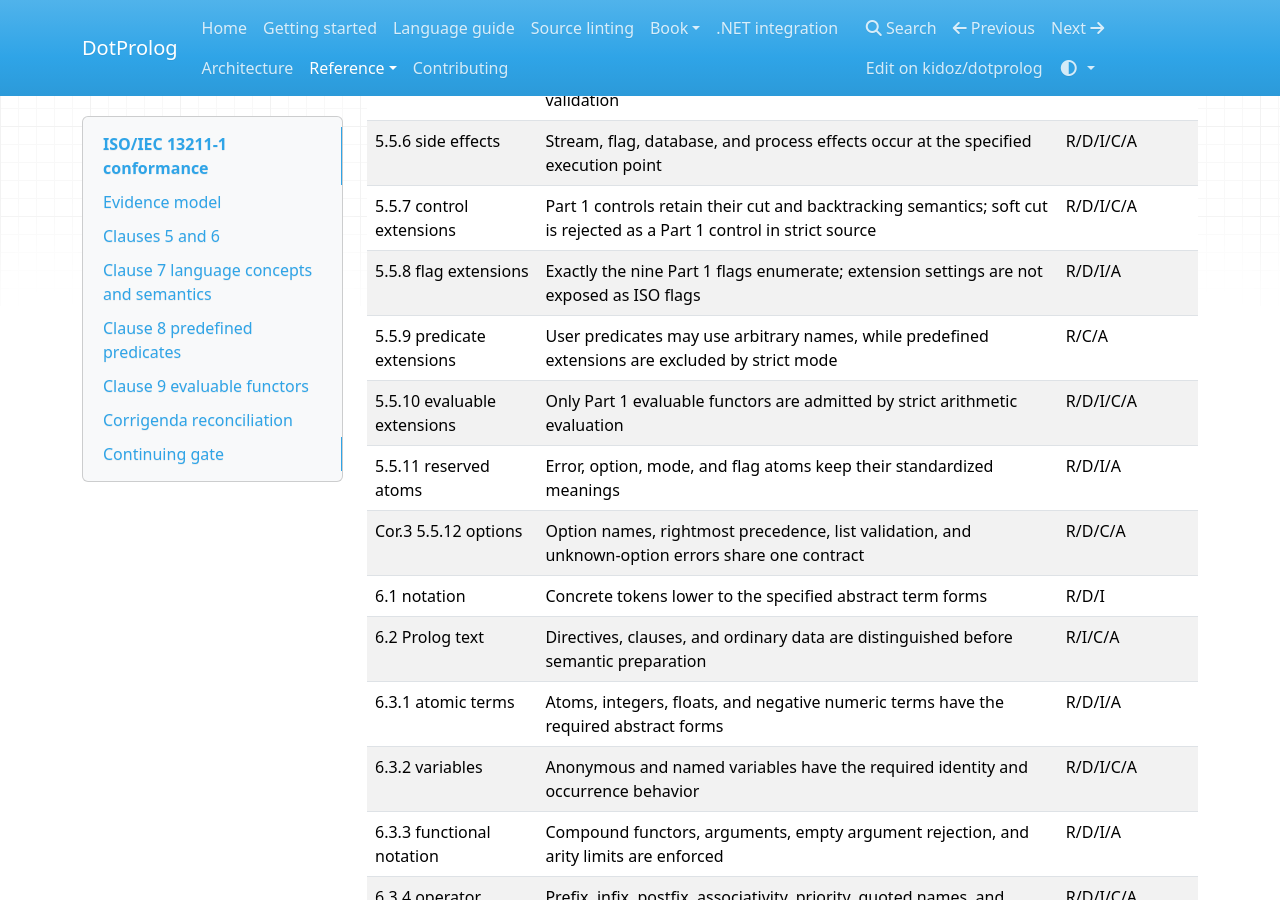
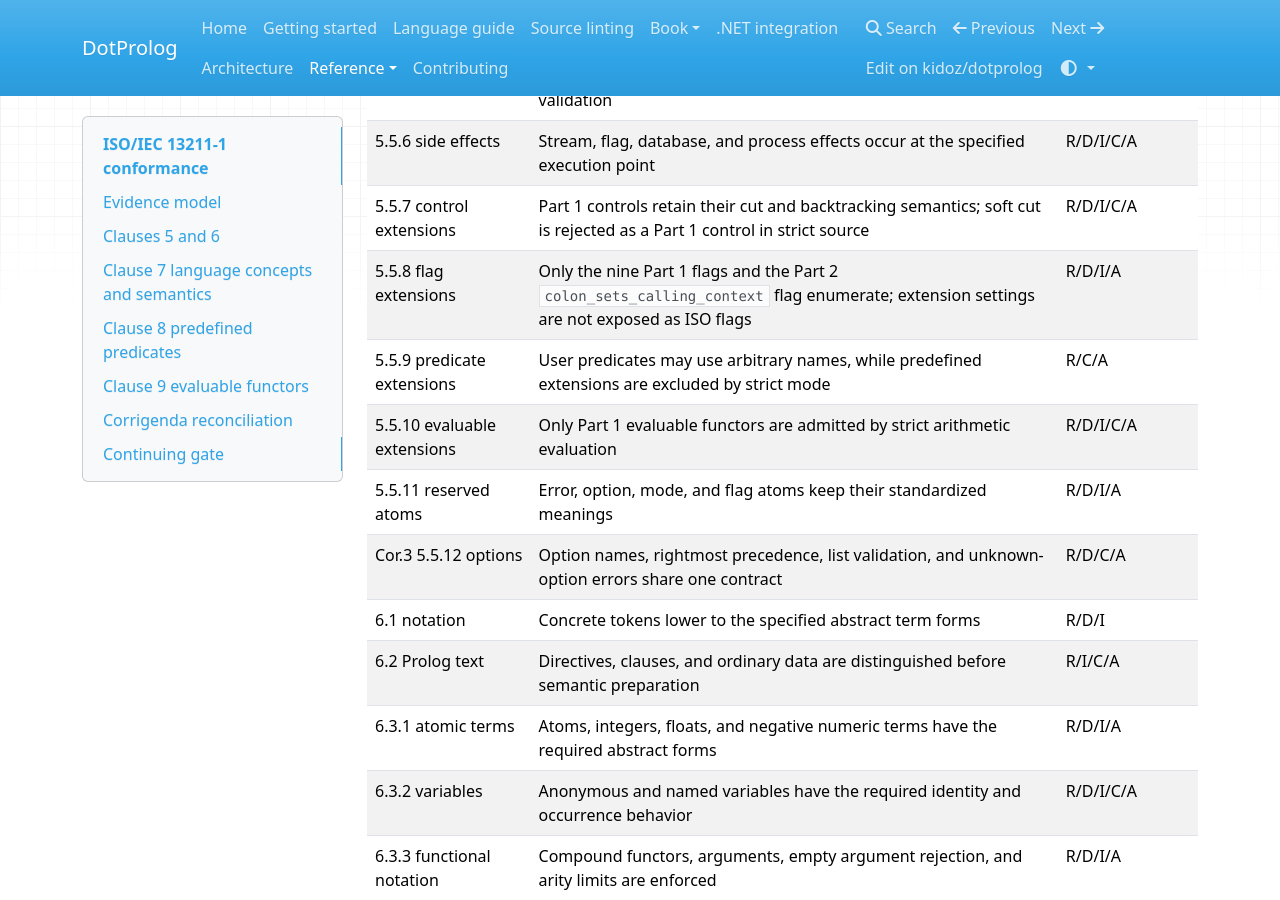
Before and after one commit to kidoz/dotprolog, an MkDocs documentation site: the page built from docs/reference/iso-part1-conformance.md, in a window 1280 px wide and 900 px high, scrolled down 1656 px. Built offline with MkDocs 1.6.1, drawn with Linux system fonts in a browser that asks for light colours; nearby versions of some CDN libraries.

Commit message:
Count the Part 2 flag in the NativeAOT acceptance gate

```diff
--- a/docs/reference/iso-part1-conformance.md
+++ b/docs/reference/iso-part1-conformance.md
@@ -46,7 +46,7 @@ predefined-predicate and evaluable-functor inventory is also pinned by
 | 5.5.5 directives | Standard directives retain their preparation-time meaning and validation | R/I/C/A |
 | 5.5.6 side effects | Stream, flag, database, and process effects occur at the specified execution point | R/D/I/C/A |
 | 5.5.7 control extensions | Part 1 controls retain their cut and backtracking semantics; soft cut is rejected as a Part 1 control in strict source | R/D/I/C/A |
-| 5.5.8 flag extensions | Exactly the nine Part 1 flags enumerate; extension settings are not exposed as ISO flags | R/D/I/A |
+| 5.5.8 flag extensions | Only the nine Part 1 flags and the Part 2 `colon_sets_calling_context` flag enumerate; extension settings are not exposed as ISO flags | R/D/I/A |
 | 5.5.9 predicate extensions | User predicates may use arbitrary names, while predefined extensions are excluded by strict mode | R/C/A |
 | 5.5.10 evaluable extensions | Only Part 1 evaluable functors are admitted by strict arithmetic evaluation | R/D/I/C/A |
 | 5.5.11 reserved atoms | Error, option, mode, and flag atoms keep their standardized meanings | R/D/I/A |
```
Also changed, not shown: CHANGELOG.md (+2 -0 lines), COMPATIBILITY.md (+4 -3 lines), 1 other file.
